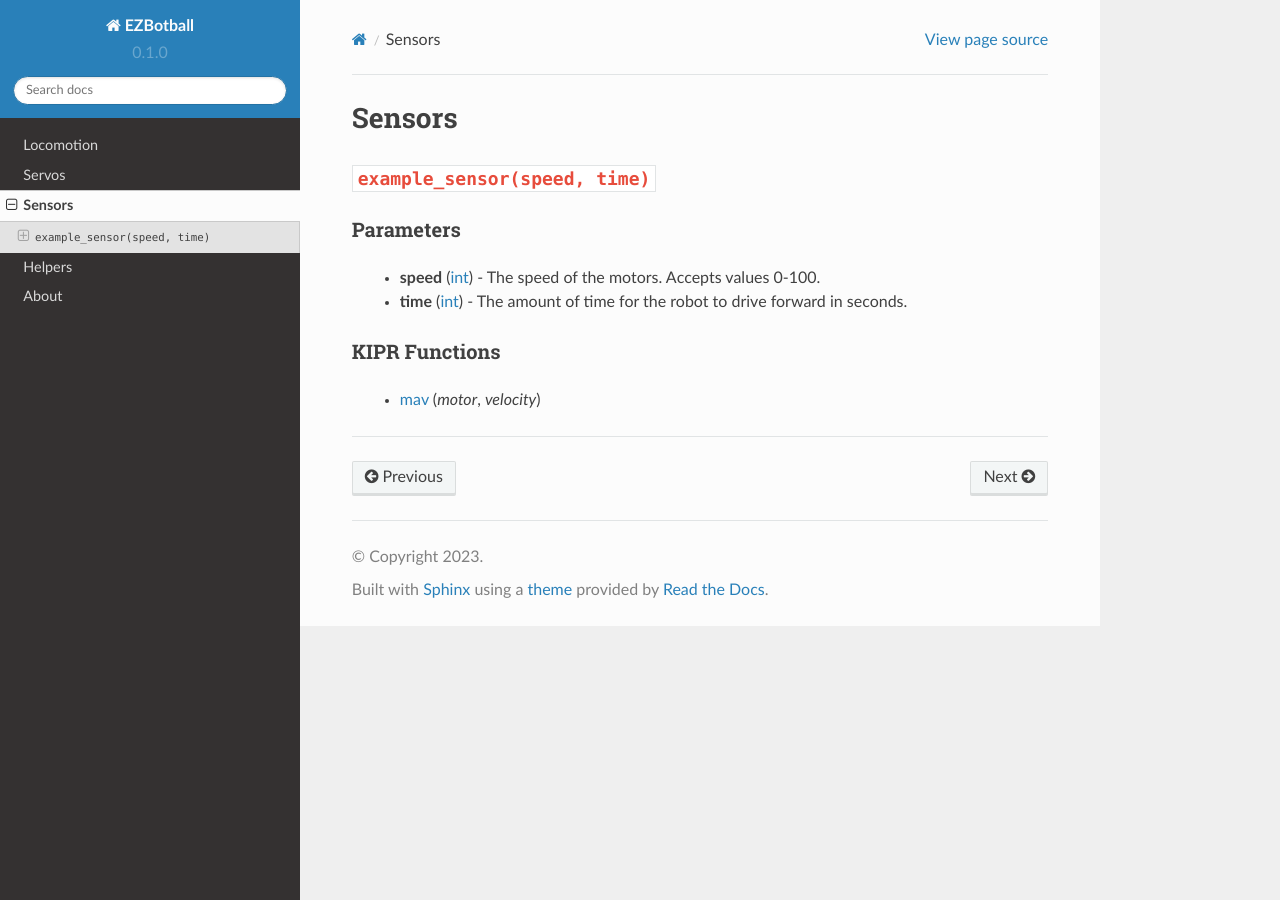
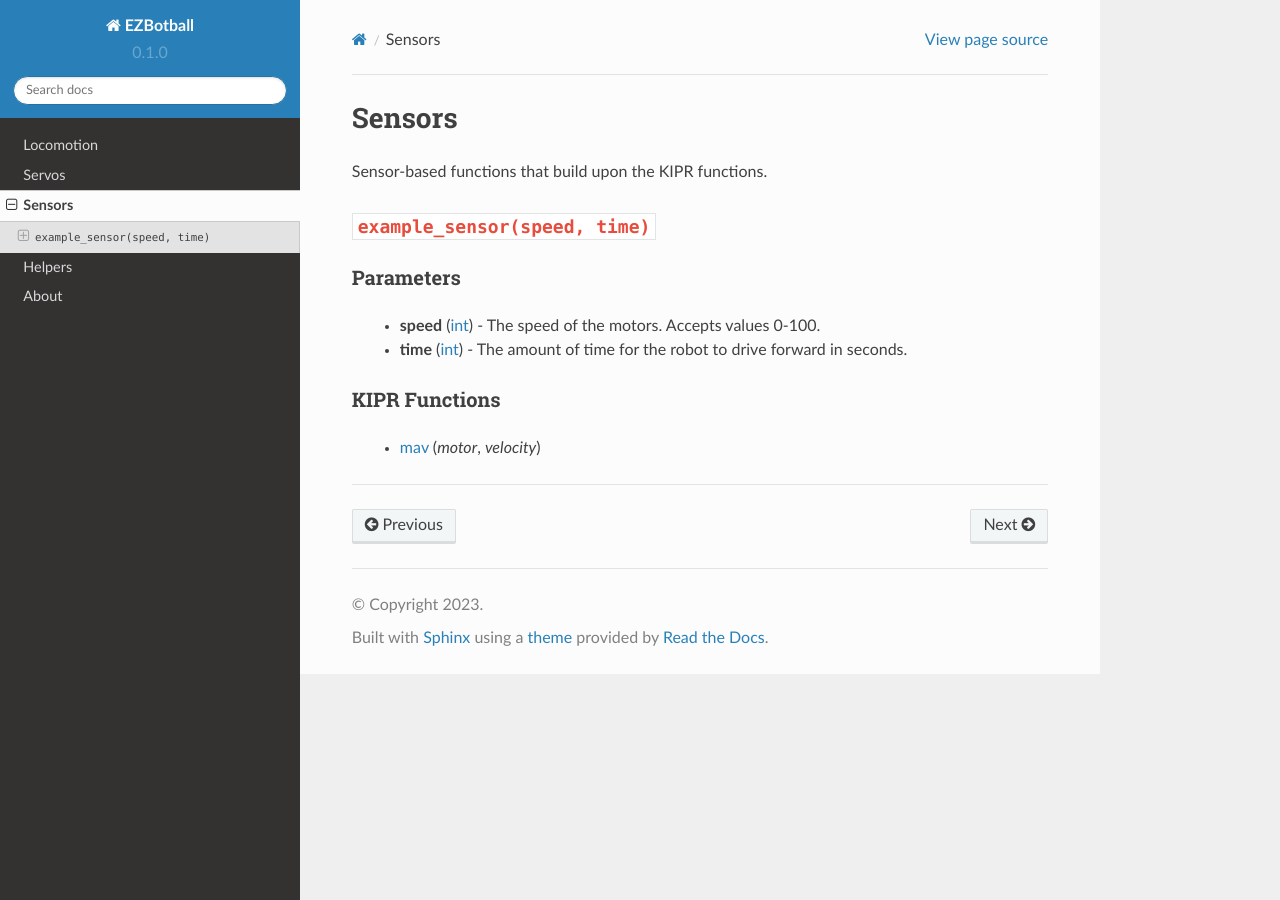
Before and after one commit to EZBotball/API, a Sphinx documentation site: the page built from docs/source/sensors.rst, in a window 1280 px wide. Built offline with Sphinx 7.4.7 and the Read the Docs theme 2.0.0, drawn with Linux system fonts in a browser that asks for light colours.

Commit message:
Update sensors.rst

```diff
--- a/docs/source/sensors.rst
+++ b/docs/source/sensors.rst
@@ -1,5 +1,7 @@
 Sensors
 =============
+
+Sensor-based functions that build upon the KIPR functions.
 
 ``example_sensor(speed, time)``
 ---------------------------
```
